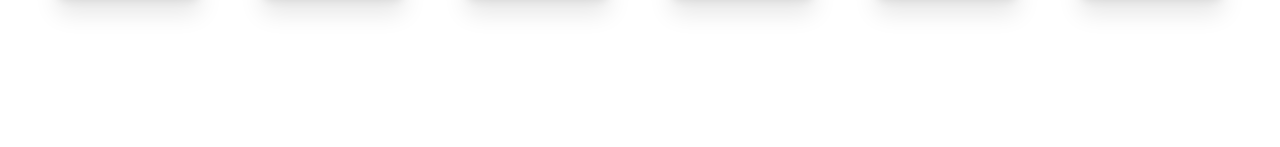
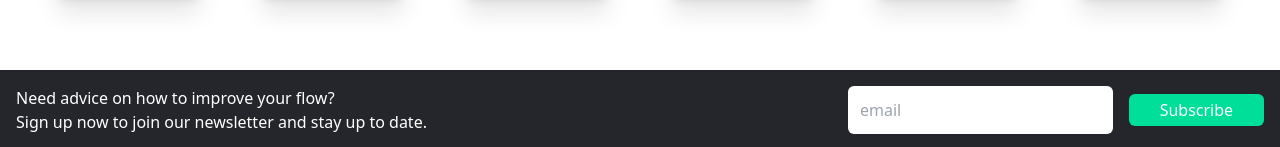
Before and after one commit to migcarmona/YumEats, a React (Create React App) app in the folder client/: page / in a window 1280 px wide. Shown: the part 4879-5026 px from the top of the page. Before the commit the page ends 4949 px from the top, so only its background shows below. Built offline with nearby package versions, Linux system fonts and the light colour scheme.

Commit message:
18-09-2023 footer

```diff
--- a/client/src/App.js
+++ b/client/src/App.js
@@ -2,6 +2,7 @@
 import Delivery from "./components/Delivery";
 import Featured from "./components/Featured";
 import Meal from "./components/Meal";
+import Newsletter from "./components/Newsletter";
 import TopNav from "./components/TopNav";
 import TopPicks from "./components/TopPicks";
 
@@ -15,6 +16,7 @@
       <TopPicks/>
       <Meal/>
       <Categories/>
+      <Newsletter/>
     </div>
   );
 }
--- a/client/src/components/Newsletter.js
+++ b/client/src/components/Newsletter.js
@@ -0,0 +1,24 @@
+import React from 'react'
+
+const Newsletter = () => {
+  return (
+    <div className='max-w-[1520px] m-auto text-white px-4 bg-[#24262b]'>
+        <div className='mx-auto grid lg:grid-cols-3'>
+            <div className='lg:col-span-2 my-4 '>
+                <h1>Need advice on how to improve your flow?</h1>
+                <p>Sign up now to join our newsletter and stay up to date.</p>
+            </div>
+            <div className='my-4'>
+                <div className='flex flex-col sm:flex-row items center justify-between w-full'>
+                    <input placeholder='email' className='p-3 flex w-full rounded-md text-black'/>
+                    <button className='bg-[#00df9a] text-white rounded-md font-medium w-[200px] ml-4 my-2 px-4 border-none'>
+                        Subscribe
+                    </button>
+                </div>
+            </div>
+        </div>
+    </div>
+  )
+}
+
+export default Newsletter
```
